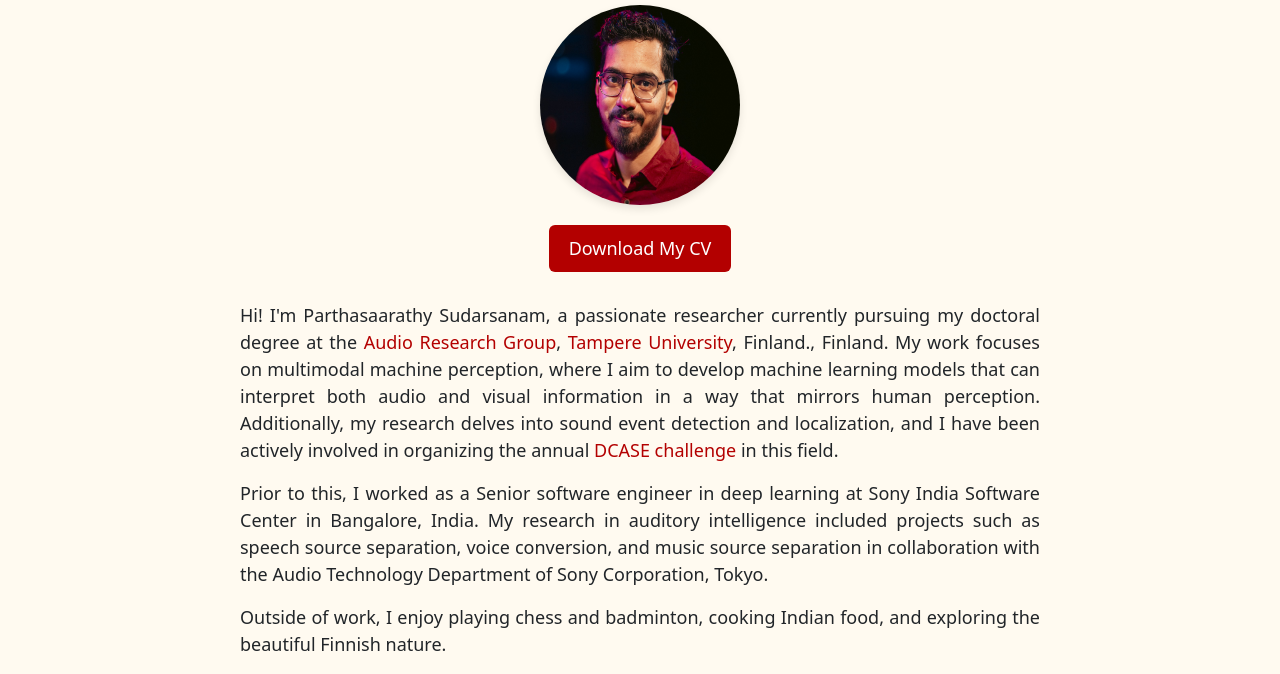
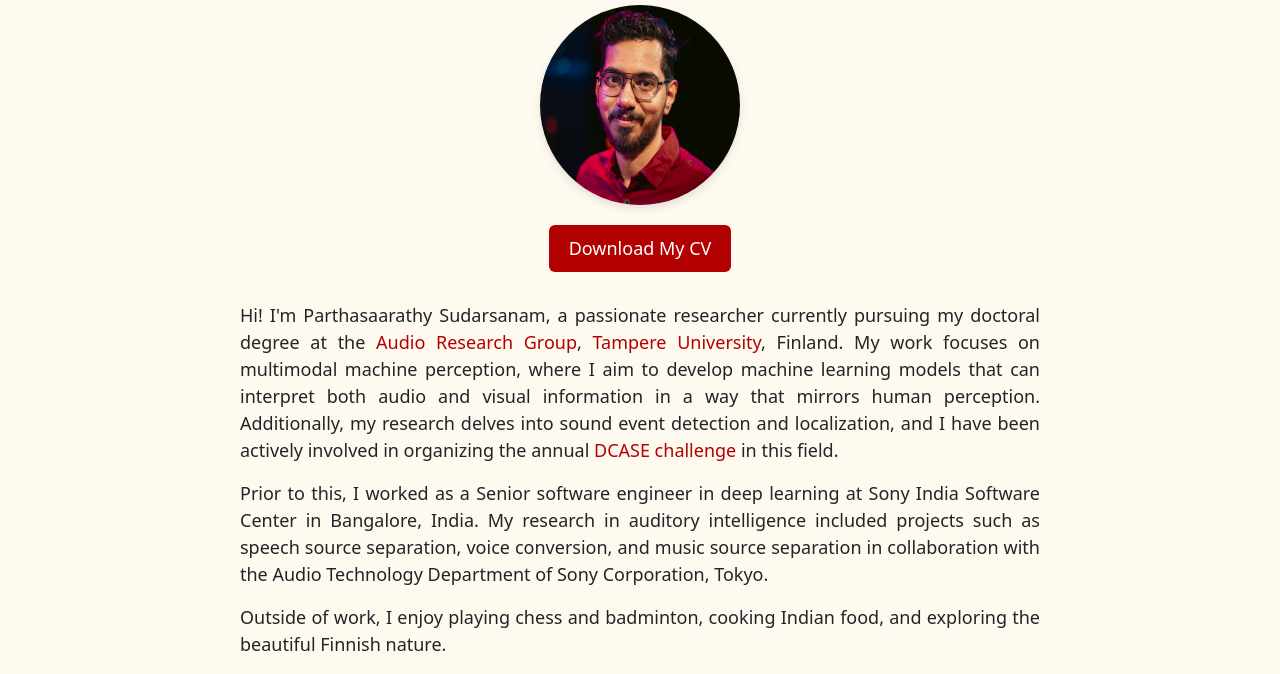
Before and after one commit to partha2409/Homepage, a plain HTML site: page index.html in a window 1280 px wide. Shown: the part 181-855 px from the top of the page. Drawn offline with nearby package versions, Linux system fonts and the light colour scheme.

Commit message:
Add files via upload

```diff
--- a/index.html
+++ b/index.html
@@ -42,7 +42,7 @@
         <!-- About Me Text -->
         <div style="text-align: justify; max-width: 800px; margin: 0 auto;">
             <p style="font-size: 18px;">
-                Hi! I'm Parthasaarathy Sudarsanam, a passionate researcher currently pursuing my doctoral degree at the <a href="https://webpages.tuni.fi/arg/" target="_blank" style="text-decoration: none; color: #b30000;">Audio Research Group</a>, <a href="https://www.tuni.fi/en" target="_blank" style="text-decoration: none; color: #b30000;">Tampere University</a>, Finland., Finland. My work focuses on multimodal machine perception, where I aim to develop machine learning models that can interpret both audio and visual information in a way that mirrors human perception. Additionally, my research delves into sound event detection and localization, and I have been actively involved in organizing the annual <a href="https://dcase.community/challenge2024/task-audio-and-audiovisual-sound-event-localization-and-detection-with-source-distance-estimation" target="_blank" style="text-decoration: none; color: #b30000;"> DCASE challenge </a> in this field.
+                Hi! I'm Parthasaarathy Sudarsanam, a passionate researcher currently pursuing my doctoral degree at the <a href="https://webpages.tuni.fi/arg/" target="_blank" style="text-decoration: none; color: #b30000;">Audio Research Group</a>, <a href="https://www.tuni.fi/en" target="_blank" style="text-decoration: none; color: #b30000;">Tampere University</a>, Finland. My work focuses on multimodal machine perception, where I aim to develop machine learning models that can interpret both audio and visual information in a way that mirrors human perception. Additionally, my research delves into sound event detection and localization, and I have been actively involved in organizing the annual <a href="https://dcase.community/challenge2024/task-audio-and-audiovisual-sound-event-localization-and-detection-with-source-distance-estimation" target="_blank" style="text-decoration: none; color: #b30000;"> DCASE challenge </a> in this field.
             </p>
             <p style="font-size: 18px;">
                 Prior to this, I worked as a Senior software engineer in deep learning at Sony India Software Center in Bangalore, India. My research in auditory intelligence included projects such as speech source separation, voice conversion, and music source separation in collaboration with the Audio Technology Department of Sony Corporation, Tokyo.
```
